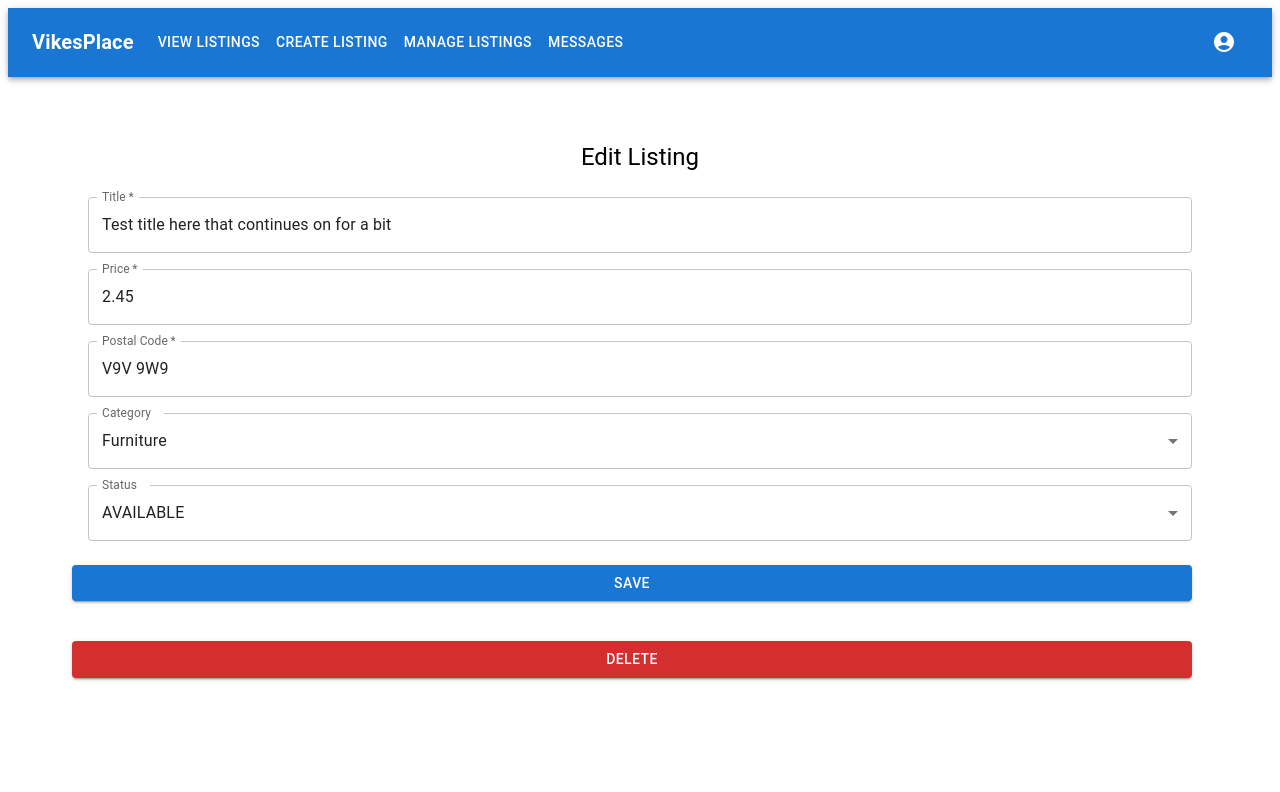
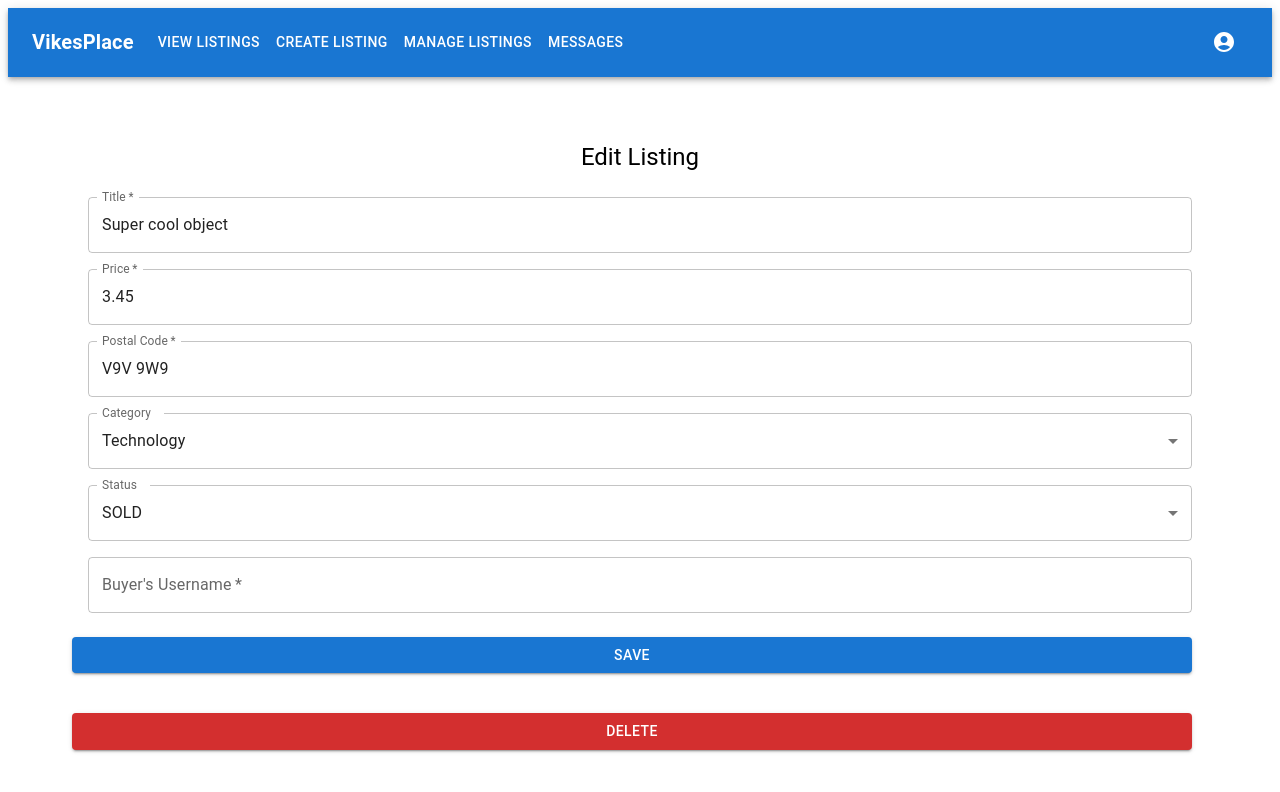
Before and after one commit to vikesplace/vikesplace, a React (Create React App) app in the folder frontend/: page /edit-listing/10 in a window 1280 px wide. Shown: the top 792 px of the page. Built offline with nearby package versions, Linux system fonts and the light colour scheme.

Commit message:
Add buyer username field that shows on SOLD, consistent param pattern with listing details page, and update Create Listing to remain consistent

```diff
--- a/frontend/src/App.js
+++ b/frontend/src/App.js
@@ -3,7 +3,6 @@ import { BrowserRouter as Router, Route, Routes } from 'react-router-dom';
 import NavBar from './components/NavBar.js';
 import Home from './pages/Home.js';
 import ViewListings from './pages/ViewListings.js';
-import EditListing from './pages/EditListing.js';
 import CreateListing from './pages/CreateListing.js';
 import ManageListings from './pages/ManageListings.js';
 import Messages from './pages/Messages.js';
@@ -11,6 +10,7 @@ import VerifyAccount from './pages/VerifyAccount.js';
 import VerifiedAccount from './pages/VerifiedAccount.js';
 import SearchHistory from './pages/SearchHistory.js';
 import ListingDetailsPage from './pages/ListingDetailsPage.js';
+import EditListing from './pages/EditListing.js';
 import Login from './pages/Login.js';
 import RequestAccount from './pages/RequestAccount.js'
 import CheckYourEmail from './pages/CheckYourEmail.js';
@@ -23,7 +23,6 @@ function App() {
       <Routes>
         <Route path="/" element={<Home />} />
         <Route path="/view-listings" element={<ViewListings />} />
-        <Route path="/edit-listing/:id" element={<EditListing />} />
         <Route path="/create-listing" element={<CreateListing />} />
         <Route path="/manage-listings" element={<ManageListings />} />
         <Route path="/messages" element={<Messages />} />
@@ -34,6 +33,7 @@ function App() {
         <Route path="/request-account" element={<RequestAccount />} />
         <Route path="/check-email" element={<CheckYourEmail />} />
         <Route path="/listings/:id" element={<ListingDetailsPage />} />
+        <Route path="/edit-listing/:id" element={<EditListing />} />
         {/* Add other routes here */}
       </Routes>
     </Router>
--- a/frontend/src/components/ManageListing.js
+++ b/frontend/src/components/ManageListing.js
@@ -1,5 +1,5 @@
 import React, { useState } from 'react';
-import { useParams, useNavigate } from 'react-router-dom';
+import { useNavigate } from 'react-router-dom';
 import Container from '@mui/material/Container';
 import Box from '@mui/material/Box';
 import '../App.css';
@@ -23,17 +23,15 @@ const statuses = [
     { value: 'SOLD', label: 'SOLD' }
   ];
 
-export default function ManageListing() {
+export default function ManageListing({ listing }) {
 
-    let { id } = useParams();
     let navigate = useNavigate();
-    //TODO use get to get current values of the fields
-    console.log('id = '+id);
-    const currTitle = "Test title here that continues on for a bit";
-    const currPrice = "2.45";
-    const currPostalCode = "V9V 9W9";
-    const currCategory = "Furniture";
-    const currStatus = "AVAILABLE";
+
+    const currTitle = listing.title;
+    const currPrice = listing.price;
+    const currPostalCode = listing.location;
+    const currCategory = listing.category;
+    const currStatus = listing.status;
 
 
     const [title, setTitle] = useState(currTitle);
@@ -44,6 +42,8 @@ export default function ManageListing() {
     const [postalCodeError, setPostalCodeError] = useState(false);
     const [category, setCategory] = useState(currCategory);
     const [status, setStatus] = useState(currStatus);
+    const [buyer, setBuyer] = useState("");
+    const [buyerError, setBuyerError] = useState(false);
 
     const handleTitleChange = (event) => {
         setTitle(event.target.value);
@@ -78,6 +78,18 @@ export default function ManageListing() {
 
     const handleStatusChange = (event) => {
         setStatus(event.target.value);
+        if (status !== 'SOLD' && buyer) {
+            setBuyer("");
+        }
+    };
+
+    const handleBuyerChange = (event) => {
+        setBuyer(event.target.value);
+    };
+
+    const handleBuyerBlur = (event) => {
+        setBuyer(event.target.value);
+        validateBuyer();
     };
 
     function validateTitle() {
@@ -105,7 +117,7 @@ export default function ManageListing() {
     }
 
     function validatePostalCode() {
-        var format = new RegExp("^[ABCEGHJKLMNPRSTVXY][0-9][ABCEGHJKLMNPRSTVWXYZ] [0-9][ABCEGHJKLMNPRSTVWXYZ][0-9]$");
+        var format = new RegExp("^[ABCEGHJKLMNPRSTVXY][0-9][ABCEGHJKLMNPRSTVWXYZ] ?[0-9][ABCEGHJKLMNPRSTVWXYZ][0-9]$");
         if (!format.test(postalCode)) {
             setPostalCodeError(true);
             return false;
@@ -123,12 +135,25 @@ export default function ManageListing() {
         }
     }
 
+    function validateBuyer() {
+        if ( status !== 'SOLD'|| buyer) {
+            if (buyer.includes(' ')) {
+                setBuyerError(true);
+                return false;
+            }
+            return true;
+        } else {
+            setBuyerError(true);
+            return false;
+        }
+    }
+
     const handleSubmit = (event) => {
         event.preventDefault();
 
         const data = new FormData(event.currentTarget);
 
-        var validForm = validateTitle() && validatePrice() && validatePostalCode() && validateCategory();
+        var validForm = validateTitle() && validatePrice() && validatePostalCode() && validateCategory() && validateBuyer();
 
         if (validForm) {
             try {
@@ -138,9 +163,10 @@ export default function ManageListing() {
                     price: data.get("price"),
                     postalCode: data.get("postalCode"),
                     category: category,
-                    status: status
+                    status: status,
+                    buyer: data.get("buyer")
                 });
-                // TODO if succeeds direct to /manage-listings page
+                navigate(`/manage-listings`);
             } catch (error) {
                 // TODO display error message
                 console.log(error);
@@ -253,6 +279,23 @@ export default function ManageListing() {
                     </Select>
                   </FormControl>
                 </Grid>
+                {status === 'SOLD' &&
+                <Grid item xs={12}>
+                    <TextField
+                        required
+                        fullWidth
+                        id="buyer"
+                        label="Buyer's Username"
+                        name="buyer"
+                        value={buyer}
+                        onChange={handleBuyerChange}
+                        onBlur={handleBuyerBlur}
+                        error={buyerError}
+                        helperText={
+                            buyerError ? "Buyer username is required" : ""
+                        }
+                    />
+                </Grid>}
                 <Button
                     type="submit"
                     name="submit"
--- a/frontend/src/components/OwnListingCard.js
+++ /dev/null
@@ -1,34 +0,0 @@
-import * as React from 'react';
-import Box from '@mui/material/Box';
-import Card from '@mui/material/Card';
-import CardContent from '@mui/material/CardContent';
-import Typography from '@mui/material/Typography';
-import { CardActionArea, CardHeader } from '@mui/material';
-
-export default function OwnListingCard({ id, title, price, location, status, category }) {
-  return (
-    <Card>
-      <CardActionArea href={'/edit-listing/'+id}>
-        <CardHeader title={title} />
-        <CardContent>
-            <Box sx={{ display: 'flex', alignItems: 'center'}}>
-                <Box sx={{ display: 'flex', width: 1/4, flexDirection: 'column', mx: 2, alignItems: 'start'}}>
-                    <Typography variant='h6'>
-                        $ {price}
-                    </Typography>
-                </Box>
-                <Box sx={{ display: 'flex', width: 1/4, flexDirection: 'column', mx: 2, alignItems: 'center'}}>
-                    {category}
-                </Box>
-                <Box sx={{ display: 'flex', width: 1/4, flexDirection: 'column', mx: 2, alignItems: 'center'}}>
-                    {location}
-                </Box>
-                <Box sx={{ display: 'flex', width: 1/4, flexDirection: 'column', mx: 2, alignItems: 'end'}}>
-                    {status}
-                </Box>
-            </Box>
-        </CardContent>
-      </CardActionArea>
-    </Card>
-  );
-}
--- a/frontend/src/pages/CreateListing.js
+++ b/frontend/src/pages/CreateListing.js
@@ -1,4 +1,5 @@
 import React, { useState } from 'react';
+import { useNavigate } from 'react-router-dom';
 import Container from '@mui/material/Container';
 import Box from '@mui/material/Box';
 import '../App.css';
@@ -18,6 +19,9 @@ const categories = [
 ];
 
 function CreateListing() {
+
+    let navigate = useNavigate();
+
     const [title, setTitle] = useState("");
     const [titleError, setTitleError] = useState(false);
     const [price, setPrice] = useState("");
@@ -82,7 +86,7 @@ function CreateListing() {
     }
 
     function validatePostalCode() {
-        var format = new RegExp("^[ABCEGHJKLMNPRSTVXY][0-9][ABCEGHJKLMNPRSTVWXYZ] [0-9][ABCEGHJKLMNPRSTVWXYZ][0-9]$");
+        var format = new RegExp("^[ABCEGHJKLMNPRSTVXY][0-9][ABCEGHJKLMNPRSTVWXYZ] ?[0-9][ABCEGHJKLMNPRSTVWXYZ][0-9]$");
         if (!format.test(postalCode)) {
             setPostalCodeError(true);
             return false;
@@ -115,7 +119,7 @@ function CreateListing() {
                     postalCode: data.get("postalCode"),
                     category: category
                 });
-                // TODO if succeeds direct to /manage-listings page
+                navigate(`/manage-listings`);
             } catch (error) {
                 // TODO display error message
                 console.log(error);
--- a/frontend/src/pages/EditListing.js
+++ b/frontend/src/pages/EditListing.js
@@ -1,17 +1,33 @@
 import React from 'react';
+import { useParams } from 'react-router-dom';
 import Container from '@mui/material/Container';
 import Box from '@mui/material/Box';
 import ManageListing from '../components/ManageListing.js';
 import '../App.css';
 
+// mock data, remove when adding api calls
+const listings = [
+  { id: '4', title: 'Test 1', price: '2.00', location: 'V9V 9W9', category: 'Furniture', status: 'AVAILABLE' },
+  { id: '10',title: 'Super cool object', price: '3.45', location: 'V9V 9W9', category: 'Technology',status: 'SOLD' },
+  { id: '100',title: 'Buy Me!', price: '1234.56', location: 'V9V 9W9', category: 'SchoolSupplies',status: 'AVAILABLE' },
+  { id: '3',title: 'Another listings for sale', price: '98765432.10', location: 'V9V 9W9', category: 'Furniture', status: 'AVAILABLE' }
+];
 
+function EditListing() {
+  const { id } = useParams();
 
-function EditListing({ id }) {
+  // TODO get listing information
+  const listing = listings.find((listing) => listing.id === id);
+
+  if (!listing) {
+    return <div>Listing not found</div>;
+  }
+
   return (
     <div className="EditListing">
       <Container>
         <Box mt={2}>
-          <ManageListing id={id} />
+          <ManageListing listing={listing} />
         </Box>
       </Container>
     </div>
--- a/frontend/src/pages/ManageListings.js
+++ b/frontend/src/pages/ManageListings.js
@@ -1,25 +1,32 @@
 import React from 'react';
+import { useNavigate } from 'react-router-dom';
 import Container from '@mui/material/Container';
 import Box from '@mui/material/Box';
-import OwnListingCard from '../components/OwnListingCard.js';
+import ListingCard from '../components/ListingCard';
 import '../App.css';
 
-// TODO GET with jwt
+// TODO GET with api calls
 const listings = [
-  { id: '4', title: 'Test 1', price: '2.00', location: 'V9VW9W', status: 'AVAILABLE' },
-  { id: '10',title: 'Super cool object', price: '3.45', location: 'V9VW9W', status: 'SOLD' },
-  { id: '100',title: 'Buy Me!', price: '1234.56', location: 'V9VW9W', status: 'AVAILABLE' },
-  { id: '3',title: 'Another listings for sale', price: '98765432.10', location: 'V9VW9W', status: 'AVAILABLE' }
+  { id: '4', title: 'Test 1', price: '2.00', location: 'V9V 9W9', category: 'Furniture', status: 'AVAILABLE' },
+  { id: '10',title: 'Super cool object', price: '3.45', location: 'V9V 9W9', category: 'Technology',status: 'SOLD' },
+  { id: '100',title: 'Buy Me!', price: '1234.56', location: 'V9V 9W9', category: 'SchoolSupplies',status: 'AVAILABLE' },
+  { id: '3',title: 'Another listings for sale', price: '98765432.10', location: 'V9V 9W9', category: 'Furniture', status: 'AVAILABLE' }
 ];
 
 function ManageListings() {
+  const navigate = useNavigate();
+
+  const handleListingClick = (id) => {
+    navigate(`/edit-listing/${id}`);
+  };
+
   return (
     <div className="ManageListings">
       <Container>
       <Box mt={2}>
           {listings.map((listing) => (
-            <div key={'div'+listing.id}>
-              <OwnListingCard
+            <div key={'div' + listing.id} onClick={() => handleListingClick(listing.id)}>
+              <ListingCard
                 id={listing.id}
                 title={listing.title}
                 price={listing.price}
@@ -28,7 +35,7 @@ function ManageListings() {
               />
               <br />
             </div>
-            ))}
+          ))}
         </Box>
       </Container>
     </div>
```
